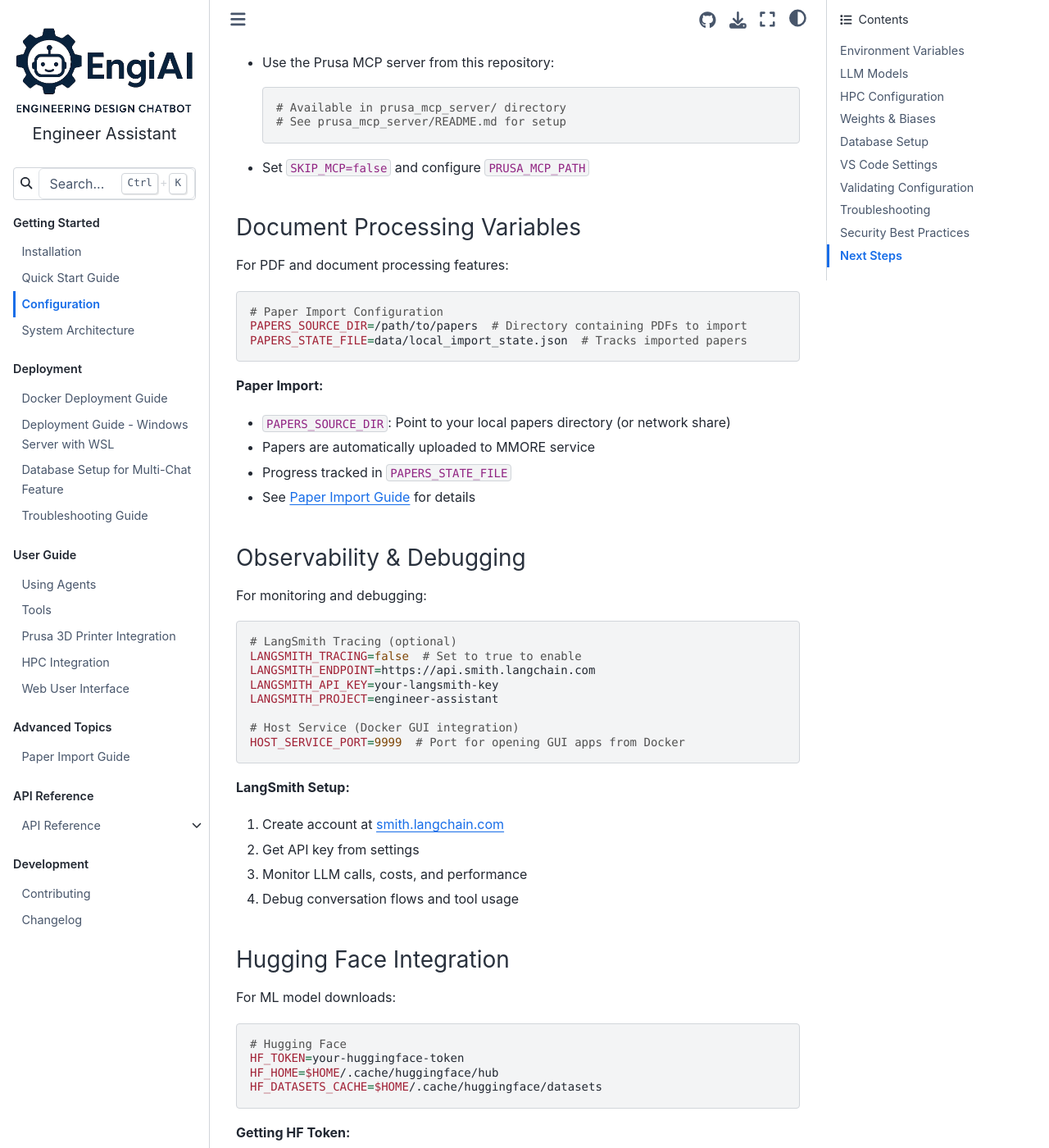
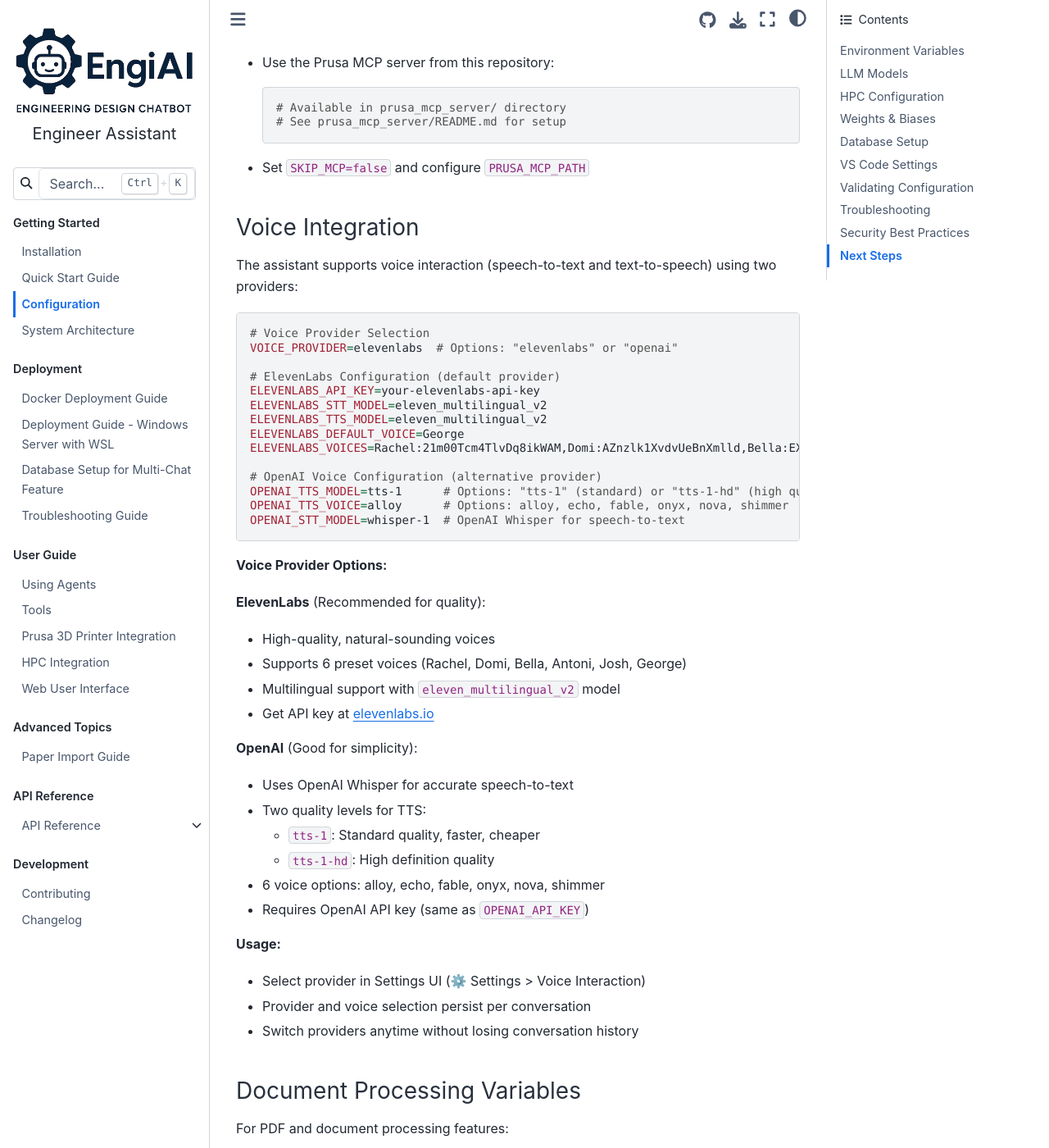
Before and after one commit to gioelemo/EngiAI-Public, a Sphinx documentation site: the page built from docs/source/configuration.md, in a window 1280 px wide and 1400 px high, scrolled down 1808 px. Shown: the whole window at 82% size. Built offline with Sphinx 7.4.7 and the Sphinx Book theme 1.1.4, drawn with Linux system fonts in a browser that asks for light colours.

Commit message:
Adapt docs to mention voice models + update changelog

````diff
--- a/docs/source/configuration.md
+++ b/docs/source/configuration.md
@@ -81,6 +81,48 @@ DATABASE_URL=sqlite:///data/engineer_assistant.db
   # See prusa_mcp_server/README.md for setup
   ```
 - Set `SKIP_MCP=false` and configure `PRUSA_MCP_PATH`
+
+### Voice Integration
+
+The assistant supports voice interaction (speech-to-text and text-to-speech) using two providers:
+
+```bash
+# Voice Provider Selection
+VOICE_PROVIDER=elevenlabs  # Options: "elevenlabs" or "openai"
+
+# ElevenLabs Configuration (default provider)
+ELEVENLABS_API_KEY=your-elevenlabs-api-key
+ELEVENLABS_STT_MODEL=eleven_multilingual_v2
+ELEVENLABS_TTS_MODEL=eleven_multilingual_v2
+ELEVENLABS_DEFAULT_VOICE=George
+ELEVENLABS_VOICES=Rachel:21m00Tcm4TlvDq8ikWAM,Domi:AZnzlk1XvdvUeBnXmlld,Bella:EXAVITQu4vr4xnSDxMaL,Antoni:ErXwobaYiN019PkySvjV,Josh:TxGEqnHWrfWFTfGW9XjX,George:JBFqnCBsd6RMkjVDRZzb
+
+# OpenAI Voice Configuration (alternative provider)
+OPENAI_TTS_MODEL=tts-1      # Options: "tts-1" (standard) or "tts-1-hd" (high quality)
+OPENAI_TTS_VOICE=alloy      # Options: alloy, echo, fable, onyx, nova, shimmer
+OPENAI_STT_MODEL=whisper-1  # OpenAI Whisper for speech-to-text
+```
+
+**Voice Provider Options:**
+
+**ElevenLabs** (Recommended for quality):
+- High-quality, natural-sounding voices
+- Supports 6 preset voices (Rachel, Domi, Bella, Antoni, Josh, George)
+- Multilingual support with `eleven_multilingual_v2` model
+- Get API key at [elevenlabs.io](https://elevenlabs.io)
+
+**OpenAI** (Good for simplicity):
+- Uses OpenAI Whisper for accurate speech-to-text
+- Two quality levels for TTS:
+  - `tts-1`: Standard quality, faster, cheaper
+  - `tts-1-hd`: High definition quality
+- 6 voice options: alloy, echo, fable, onyx, nova, shimmer
+- Requires OpenAI API key (same as `OPENAI_API_KEY`)
+
+**Usage:**
+- Select provider in Settings UI (⚙️ Settings > Voice Interaction)
+- Provider and voice selection persist per conversation
+- Switch providers anytime without losing conversation history
 
 ### Document Processing Variables
 
````
Also changed, not shown: docs/source/changelog.md (+26 -0 lines), docs/source/usage/ui.md (+27 -2 lines).
